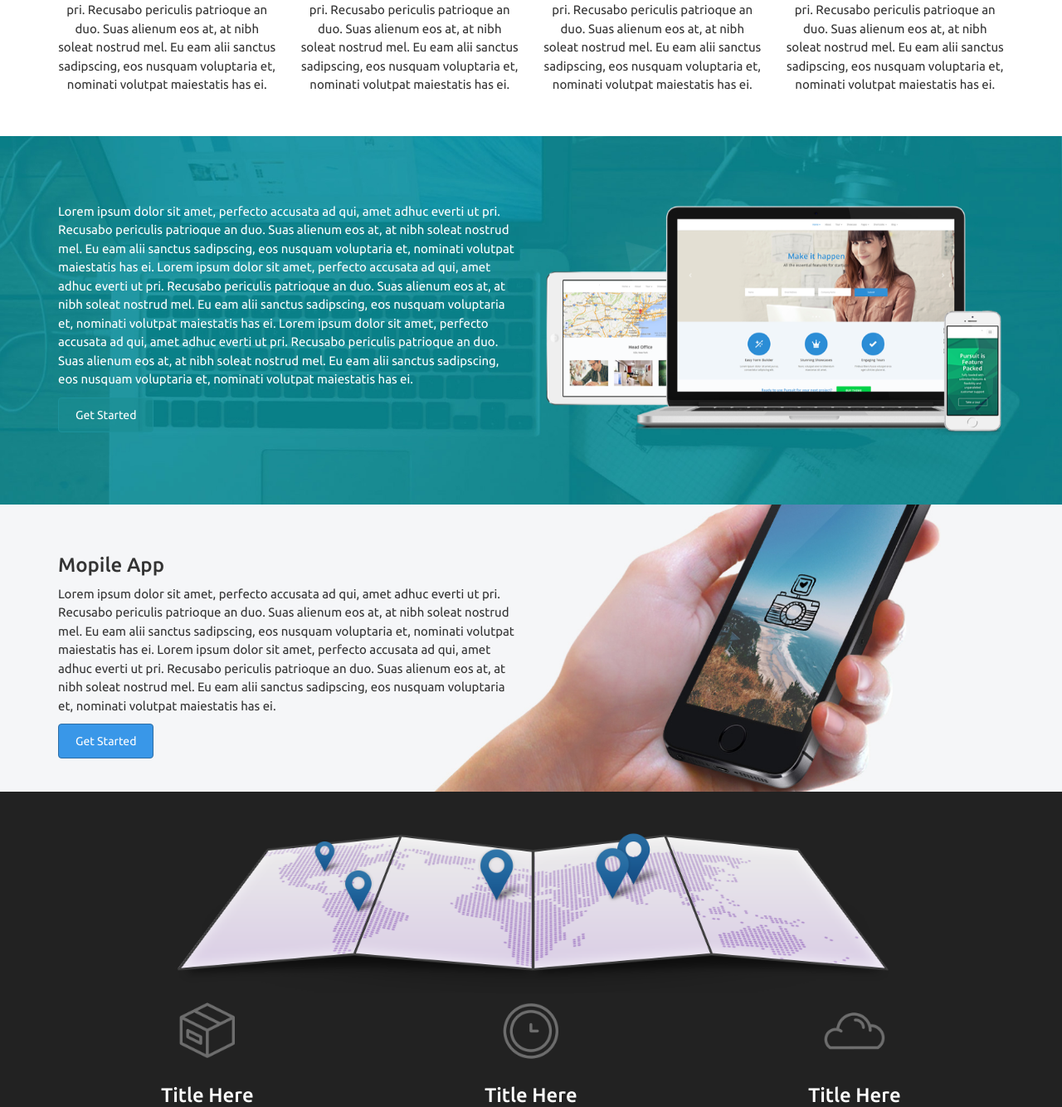
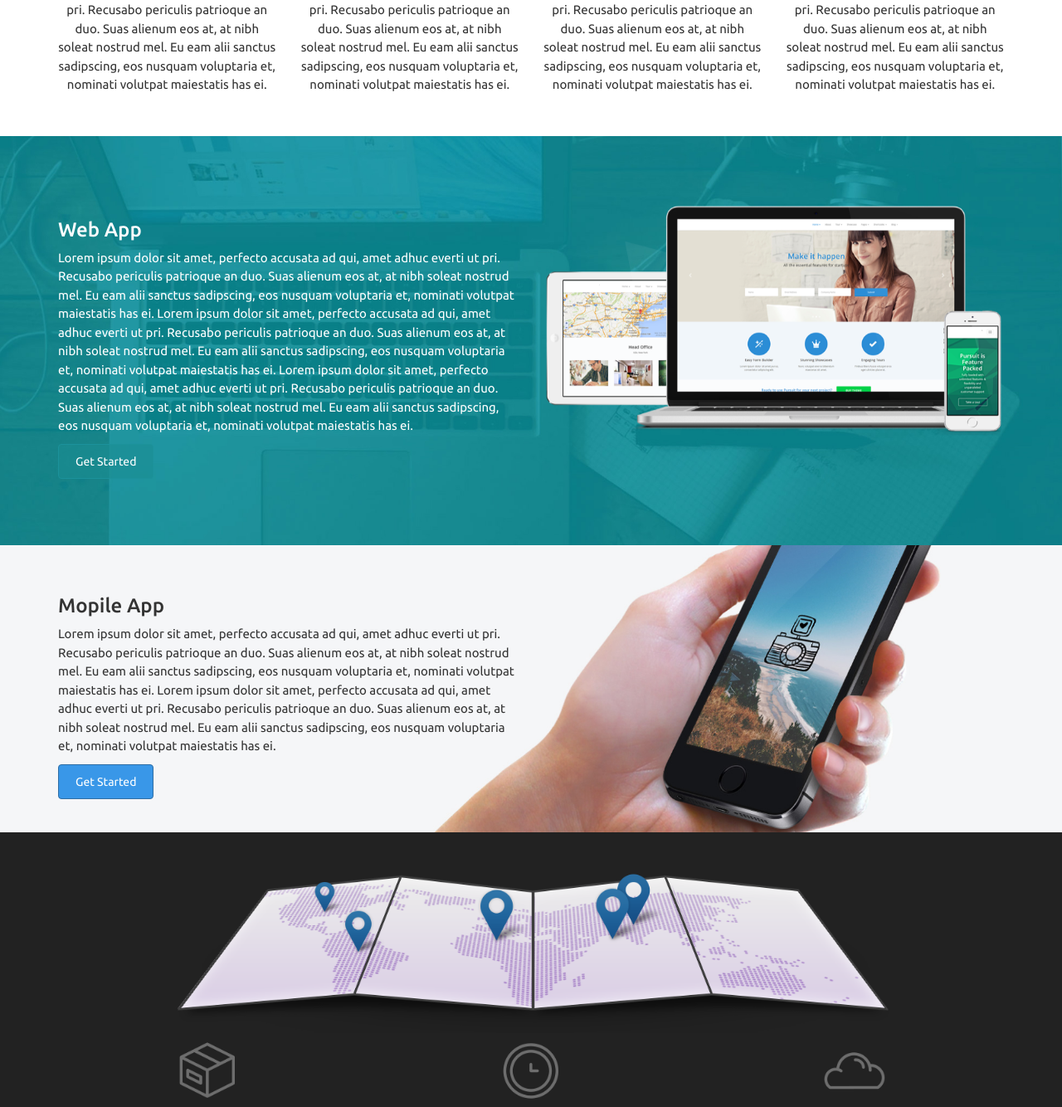
Before and after one commit to rootcave/rootcave, a PHP site: page / in a window 1280 px wide. Shown: the part 1462-2796 px from the top of the page at 83% size. Run offline with PHP 8.4, Linux system fonts and the light colour scheme; some libraries are stand-ins or nearby versions.

Commit message:
homw edits

```diff
--- a/index.php
+++ b/index.php
@@ -59,12 +59,13 @@
             <div class="row">
                 <div class="col-sm-6">
                     <div class="l-box">
+                        <h3 class="white">Web App</h3>
                         <p class="white">
                             Lorem ipsum dolor sit amet, perfecto accusata ad qui, amet adhuc everti ut pri. Recusabo periculis patrioque an duo. Suas alienum eos at, at nibh soleat nostrud mel. Eu eam alii sanctus sadipscing, eos nusquam voluptaria et, nominati volutpat maiestatis has ei.
                             Lorem ipsum dolor sit amet, perfecto accusata ad qui, amet adhuc everti ut pri. Recusabo periculis patrioque an duo. Suas alienum eos at, at nibh soleat nostrud mel. Eu eam alii sanctus sadipscing, eos nusquam voluptaria et, nominati volutpat maiestatis has ei.
                             Lorem ipsum dolor sit amet, perfecto accusata ad qui, amet adhuc everti ut pri. Recusabo periculis patrioque an duo. Suas alienum eos at, at nibh soleat nostrud mel. Eu eam alii sanctus sadipscing, eos nusquam voluptaria et, nominati volutpat maiestatis has ei.
                         </p>
-                        <button type="button" class="btn btn-primary">Get Started</button>
+                        <a class="btn btn-primary" href="line-of-business.php">Get Started</a>
                     </div>
                 </div>
 
@@ -87,7 +88,7 @@
                         Lorem ipsum dolor sit amet, perfecto accusata ad qui, amet adhuc everti ut pri. Recusabo periculis patrioque an duo. Suas alienum eos at, at nibh soleat nostrud mel. Eu eam alii sanctus sadipscing, eos nusquam voluptaria et, nominati volutpat maiestatis has ei.
                         Lorem ipsum dolor sit amet, perfecto accusata ad qui, amet adhuc everti ut pri. Recusabo periculis patrioque an duo. Suas alienum eos at, at nibh soleat nostrud mel. Eu eam alii sanctus sadipscing, eos nusquam voluptaria et, nominati volutpat maiestatis has ei.
                     </p>
-                    <button type="button" class="btn btn-primary">Get Started</button>
+                    <a href="mopile-app.php" class="btn btn-primary">Get Started</a>
                 </div>
 
                 <div class="col-sm-6">
```
